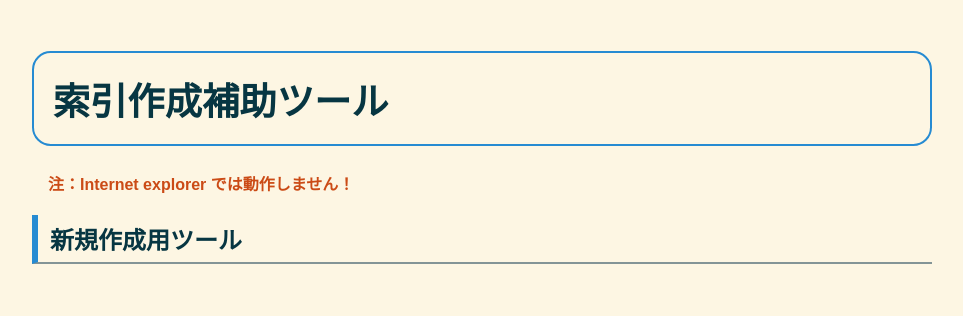
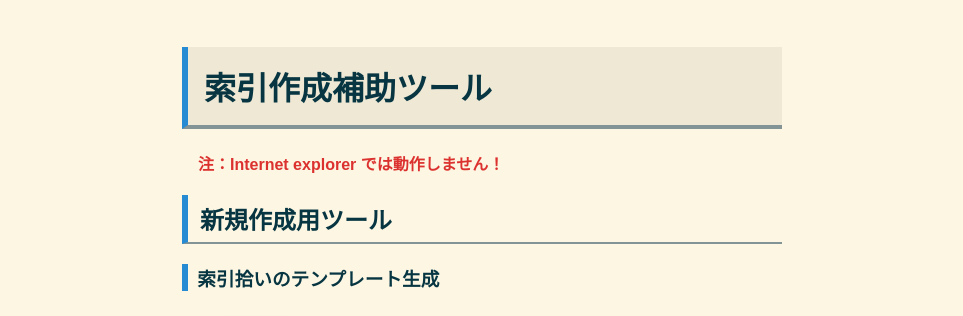
Before and after one commit to AWtnb/sakuin-tool, a PHP site: page / in a window 1280 px wide. Shown: the top 316 px of the page, without its empty margins (158-1121 px from the left). Run offline with PHP 8.4, Linux system fonts and the light colour scheme.

Commit message:
change css

```diff
--- a/index.html
+++ b/index.html
@@ -80,6 +80,8 @@
     }
 </script>
 
+<hr>
+
 <!-- ========================================
 読み情報の取得
 ======================================== -->
@@ -114,6 +116,8 @@ function clickBtn_yomi_copy() {
     alert("コピーしました！");
 }
 </script>
+
+<hr>
 
 <!-- ========================================
 配列読みの取得
@@ -159,6 +163,8 @@ function clickBtn_yomi_copy() {
     }
 </script>
 
+<hr>
+
 <!-- ========================================
 名寄せ
 ======================================== -->
@@ -199,6 +205,8 @@ function clickBtn_nayose_copy() {
     alert("コピーしました！");
 }
 </script>
+
+<hr>
 
 <!-- ========================================
 カタカナひらがな相互変換
@@ -303,6 +311,8 @@ function clickBtn_katahira_copy() {
     }
 </script>
 
+<hr>
+
 <!-- ========================================
 名開き
 ======================================== -->
--- a/style.css
+++ b/style.css
@@ -24,7 +24,7 @@ body {
 }
 
 #container{
-    width: 900px;
+    width: 600px;
     margin-left: auto;
     margin-right: auto;
     padding-bottom: 2em;
@@ -139,7 +139,7 @@ a {
 }
 
 b {
-    color: #cb4b16;
+    color: #dc322f;
 }
 
 footer {
@@ -152,10 +152,12 @@ footer {
 }
 
 h1 {
-    border: solid 2px #268bd2;
-    padding: .5em;
-    border-radius: .5em;
-    font-size: 28pt;
+    padding: 0.5em;
+    color: #073642;
+    background: #eee8d5;
+    border-left: solid 6px #268bd2;
+    border-bottom: solid 4px #839496;
+
 }
 h2 {
     padding: 0.25em 0.5em;
@@ -167,7 +169,12 @@ h2 {
 h3 {
     font-size: 14pt;
     padding-left: .5em;
-    margin-top: 3em;
-    margin-left: 1em;
+    margin-top: 1em;
     border-left: solid 6px #268bd2;
 }
+
+hr {
+    border-top: 1px dashed #839496;;
+    margin-top: 3em;
+    margin-bottom: 3em;
+}
```
